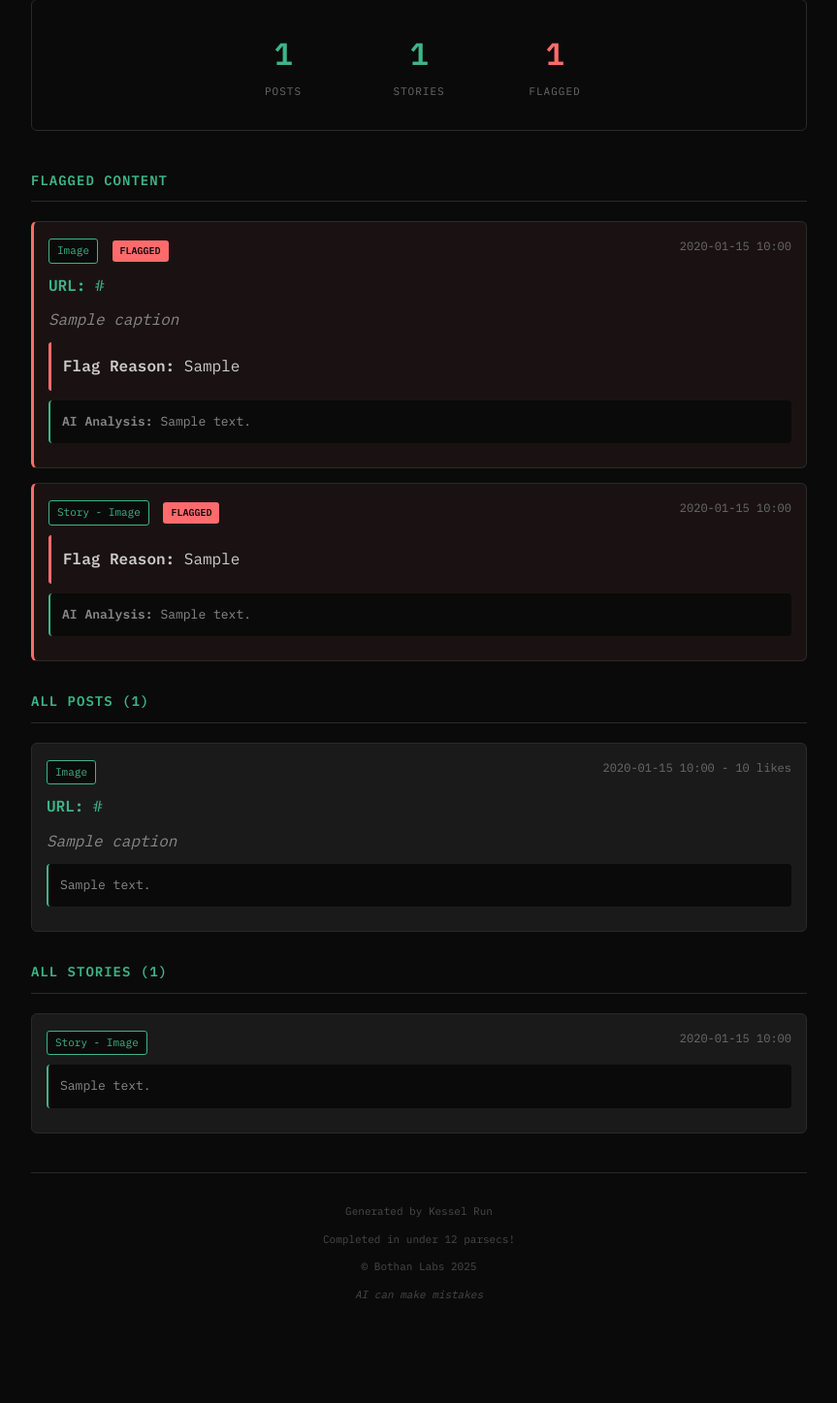
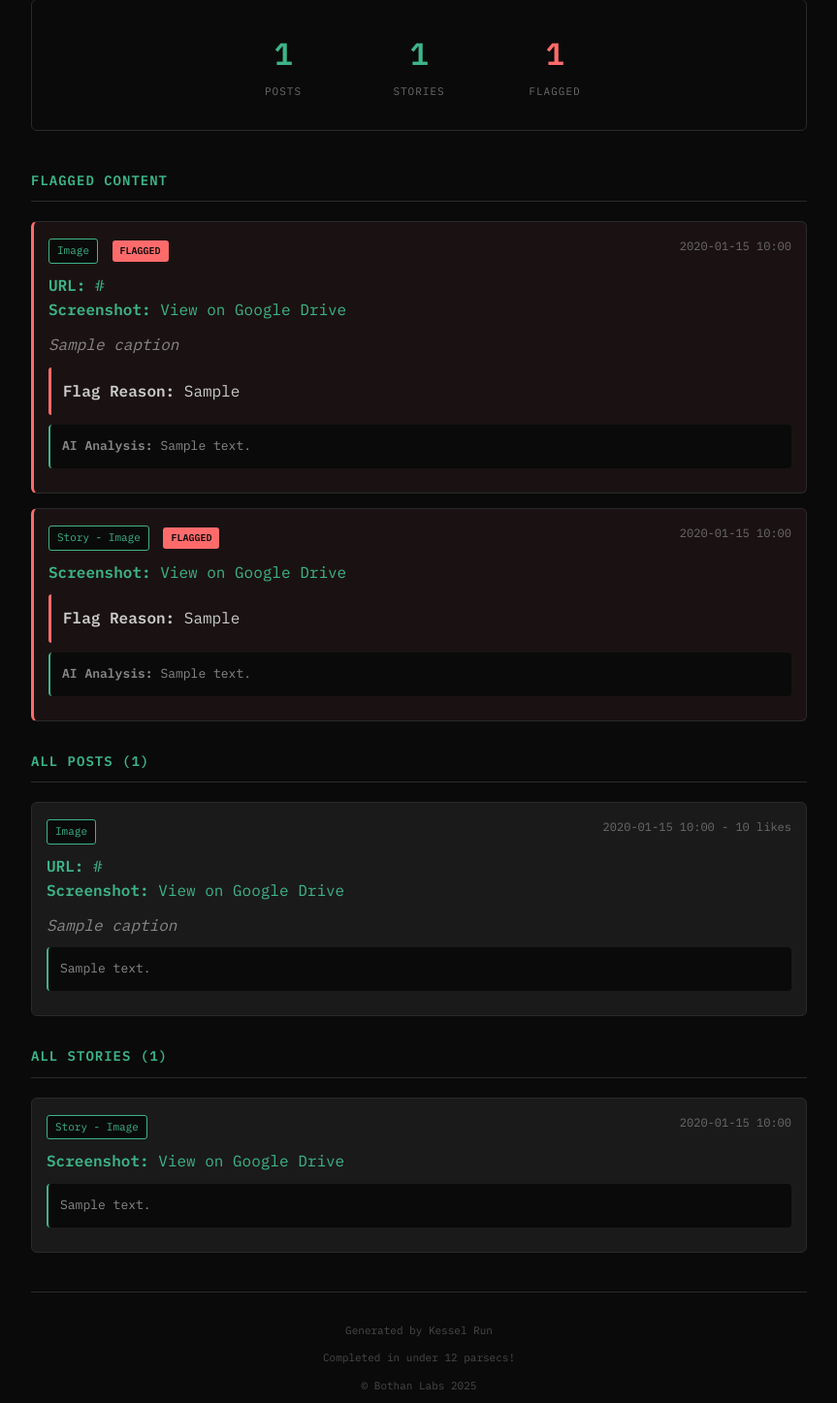
Before and after one commit to awm-miller/project-kesselrun, a Flask app: template templates/report_pdf.html in a window 1280 px wide. Shown: the part 698-2145 px from the top of the page at 97% size, without its empty margins (208-1071 px from the left). Before the commit the page ends 2037 px from the top, so only its background shows below. Run offline with Flask 3, Linux system fonts and the light colour scheme; the template is opened without the code that fills it: most values are stand-ins (such as "Sample title", 1, 10 or a date in 2020).

Commit message:
updated reports with screenshot links

```diff
--- a/templates/report_pdf.html
+++ b/templates/report_pdf.html
@@ -243,6 +243,9 @@
                 <span class="post-date">{{ post.date[:16].replace('T', ' ') }}</span>
             </div>
             <div><strong>URL:</strong> <a href="{{ post.url }}">{{ post.url }}</a></div>
+            {% if post.gdrive_file_id %}
+            <div><strong>Screenshot:</strong> <a href="https://drive.google.com/file/d/{{ post.gdrive_file_id }}/view" target="_blank">View on Google Drive</a></div>
+            {% endif %}
             {% if post.caption %}
             <div class="post-caption">{{ post.caption }}</div>
             {% endif %}
@@ -265,6 +268,11 @@
                 </span>
                 <span class="post-date">{{ story.date[:16].replace('T', ' ') }}</span>
             </div>
+            {% if story.gdrive_screenshot_id %}
+            <div><strong>Screenshot:</strong> <a href="https://drive.google.com/file/d/{{ story.gdrive_screenshot_id }}/view" target="_blank">View on Google Drive</a></div>
+            {% elif story.gdrive_file_id %}
+            <div><strong>Screenshot:</strong> <a href="https://drive.google.com/file/d/{{ story.gdrive_file_id }}/view" target="_blank">View on Google Drive</a></div>
+            {% endif %}
             <div class="flag-reason">
                 <strong>Flag Reason:</strong> {{ story.flag_reason }}
             </div>
@@ -290,6 +298,9 @@
                 <span class="post-date">{{ post.date[:16].replace('T', ' ') }} - {{ post.likes }} likes</span>
             </div>
             <div><strong>URL:</strong> <a href="{{ post.url }}">{{ post.url }}</a></div>
+            {% if post.gdrive_file_id %}
+            <div><strong>Screenshot:</strong> <a href="https://drive.google.com/file/d/{{ post.gdrive_file_id }}/view" target="_blank">View on Google Drive</a></div>
+            {% endif %}
             {% if post.caption %}
             <div class="post-caption">{{ post.caption }}</div>
             {% endif %}
@@ -319,6 +330,11 @@
                 </span>
                 <span class="post-date">{{ story.date[:16].replace('T', ' ') }}</span>
             </div>
+            {% if story.gdrive_screenshot_id %}
+            <div><strong>Screenshot:</strong> <a href="https://drive.google.com/file/d/{{ story.gdrive_screenshot_id }}/view" target="_blank">View on Google Drive</a></div>
+            {% elif story.gdrive_file_id %}
+            <div><strong>Screenshot:</strong> <a href="https://drive.google.com/file/d/{{ story.gdrive_file_id }}/view" target="_blank">View on Google Drive</a></div>
+            {% endif %}
             {% if story.media_description %}
             <div class="post-description">
                 {{ story.media_description }}
```
Also changed, not shown: templates/report_email.html (+16 -0 lines).
